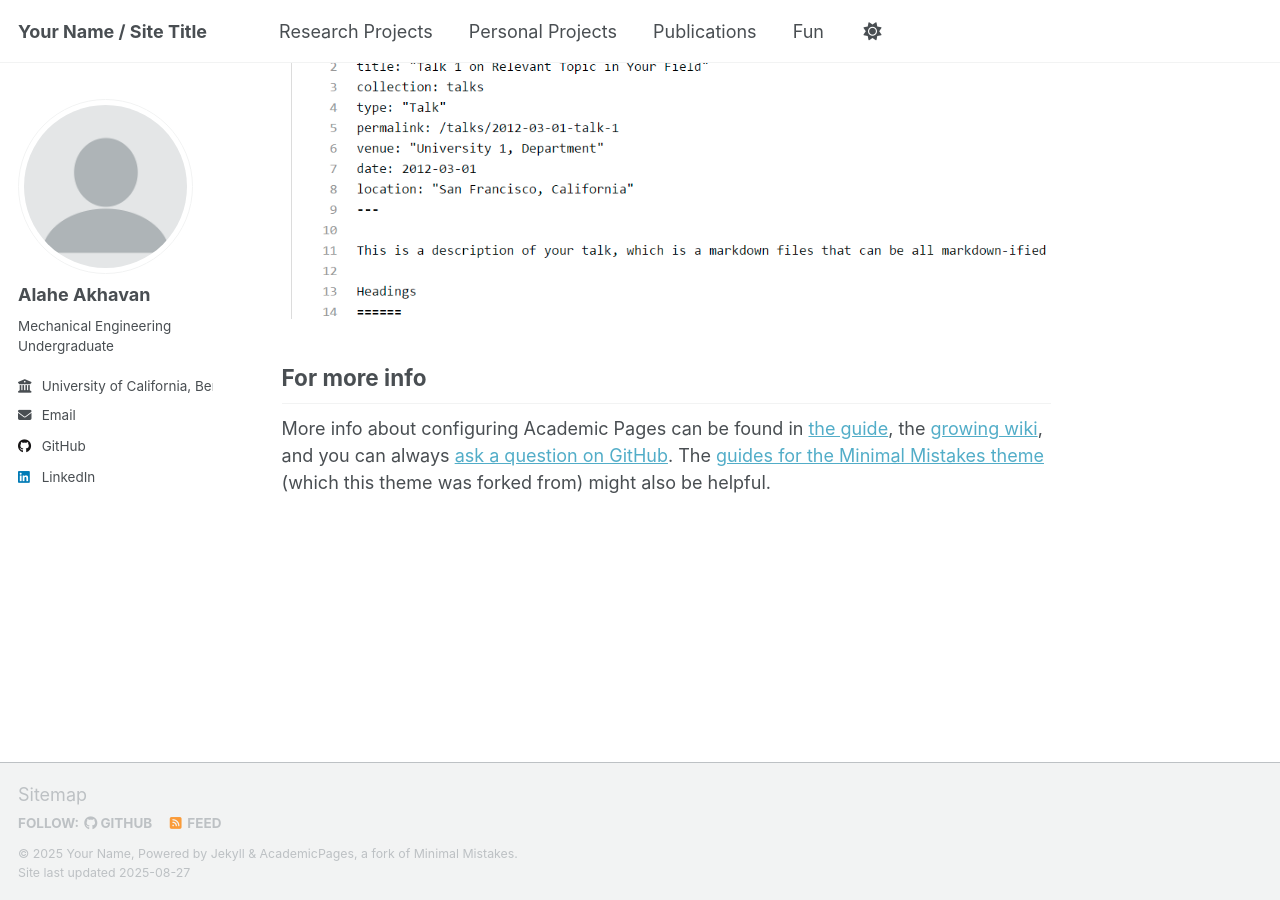
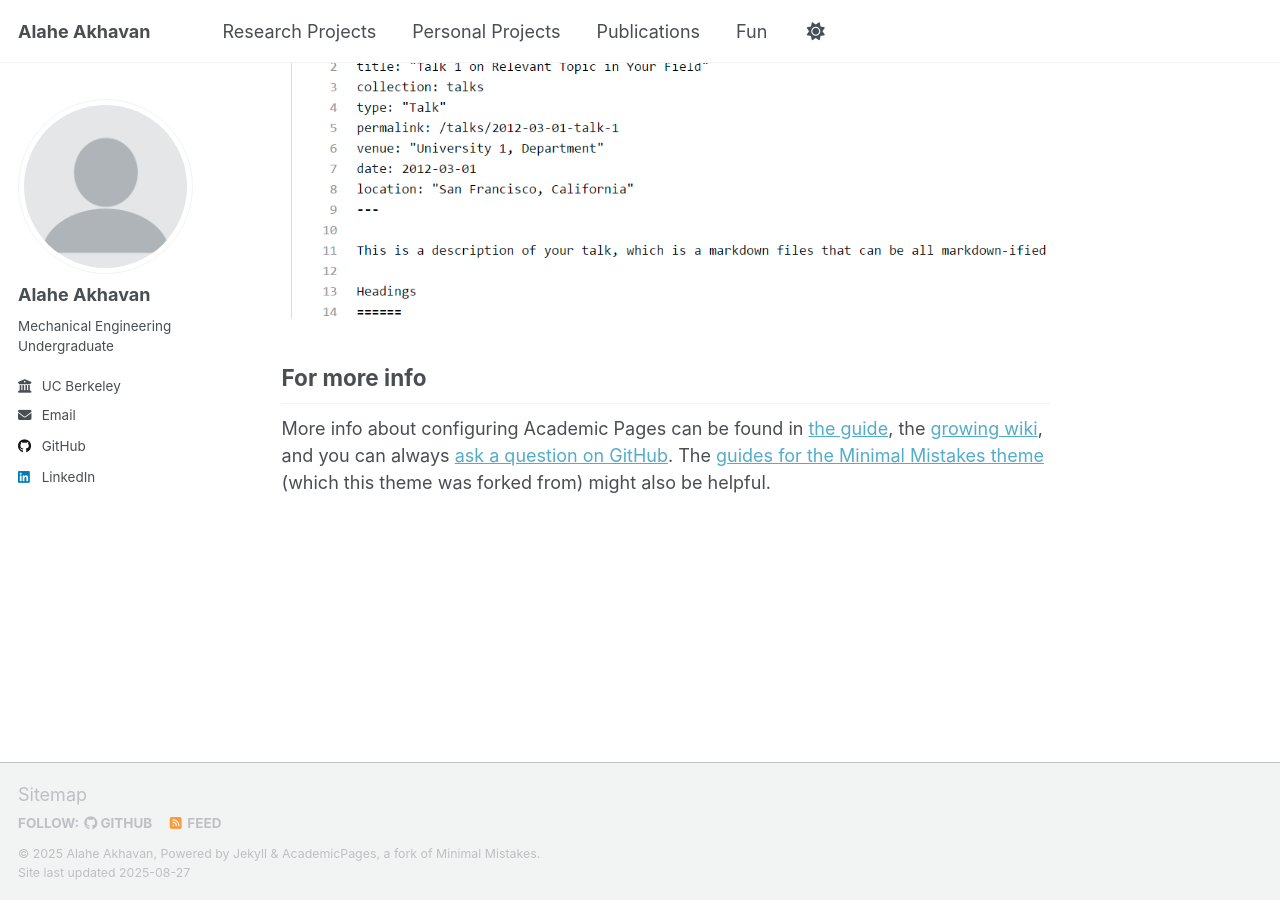
Before and after one commit to Akhavana/akhavana.github.io, a Jekyll site: the page built from _pages/about.md, in a window 1280 px wide and 900 px high, scrolled down 2880 px. Built offline with Jekyll 4.4.1, drawn with Linux system fonts in a browser that asks for light colours; a script that is not in the unit is left out.

Commit message:
Update _config.yml

```diff
--- a/_config.yml
+++ b/_config.yml
@@ -9,9 +9,9 @@
 # Basic Site Settings
 locale                   : "en-US"
 site_theme               : "default" # Currently available options are "default", "air"
-title                    : "Your Name / Site Title"
+title                    : "Alahe Akhavan"
 title_separator          : "-"
-name                     : &name "Your Name"
+name                     : &name "Alahe Akhavan"
 description              : &description "personal description"
 # Project site settings
 url                      : "https://akhavana.github.io"   # your GitHub Pages domain
@@ -24,7 +24,7 @@ author:
   name             : "Alahe Akhavan"
   pronouns         :
   bio              : "Mechanical Engineering Undergraduate"
-  employer         : "University of California, Berkeley"
+  employer         : "UC Berkeley"
   uri              :
   email            : "alaheakhavan@berkeley.edu"
 
```
